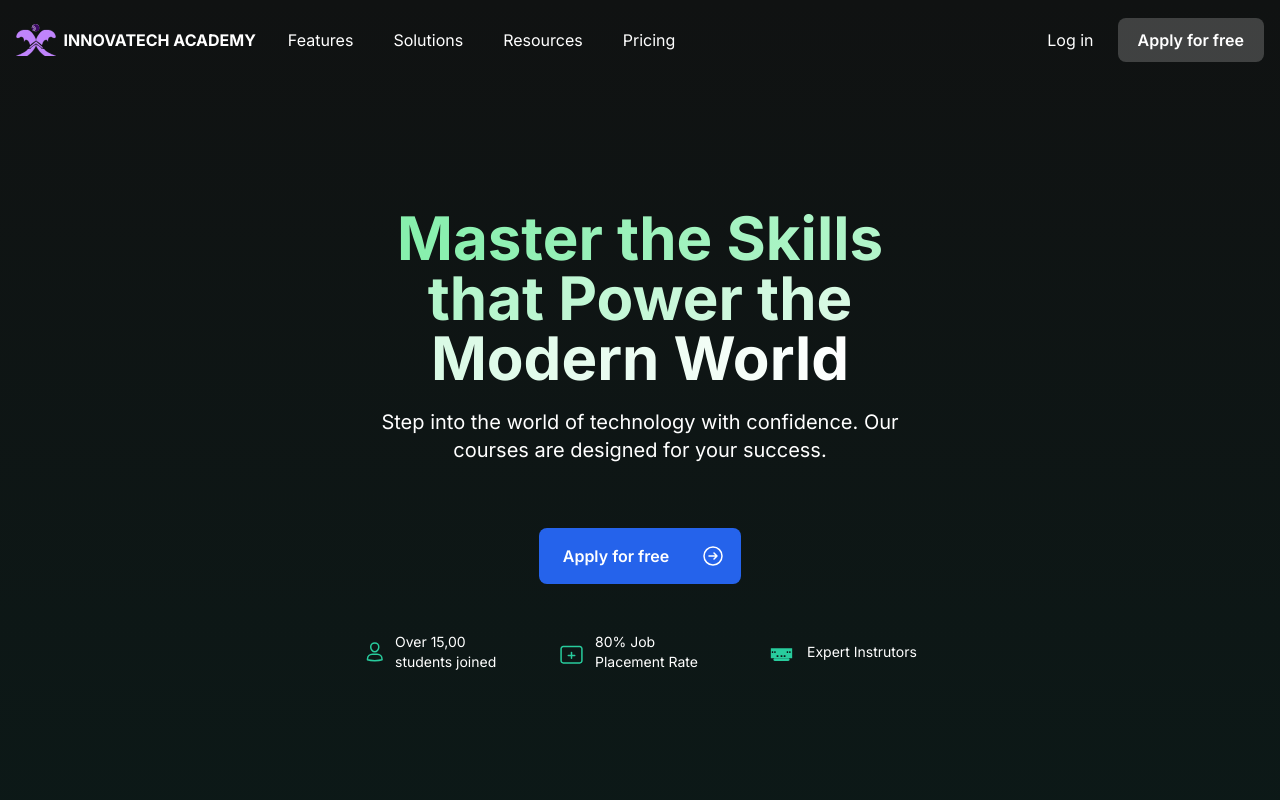
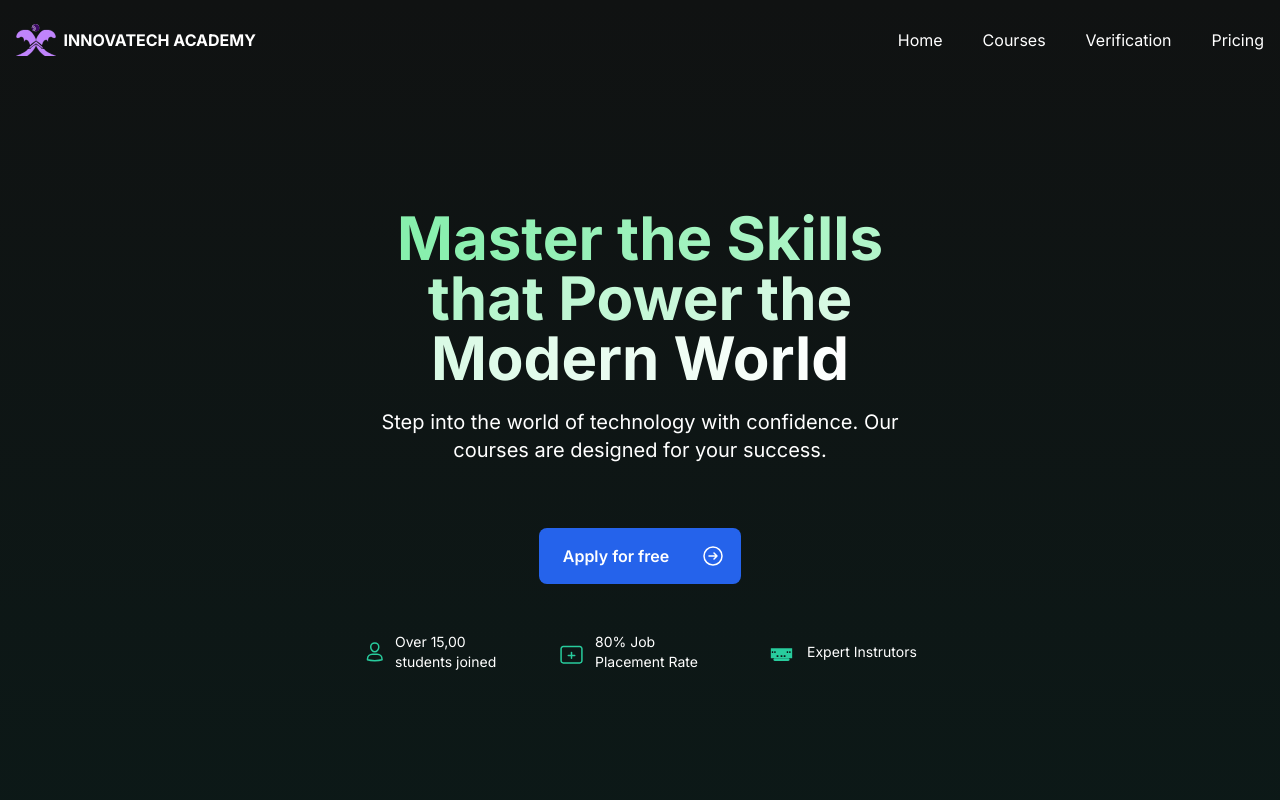
Before and after one commit to asfand687/innovatech-academy, a Next.js app: page / in a window 1280 px wide. Shown: the top 800 px of the page. Built offline with nearby package versions, Linux system fonts and the light colour scheme.

Commit message:
feat: updated navbar

```diff
--- a/app/(components)/Navbar.tsx
+++ b/app/(components)/Navbar.tsx
@@ -25,28 +25,16 @@ const Navbar = () => {
 
           <div className="hidden lg:flex lg:items-center lg:justify-center lg:space-x-10">
             <Link href="#" title="" legacyBehavior>
-              <a className="text-base text-white transition-all duration-200 hover:text-opacity-80">Features</a>
+              <a className="text-base text-white transition-all duration-200 hover:text-opacity-80">Home</a>
             </Link>
             <Link href="#" title="" legacyBehavior>
-              <a className="text-base text-white transition-all duration-200 hover:text-opacity-80">Solutions</a>
+              <a className="text-base text-white transition-all duration-200 hover:text-opacity-80">Courses</a>
             </Link>
-            <Link href="#" title="" legacyBehavior>
-              <a className="text-base text-white transition-all duration-200 hover:text-opacity-80">Resources</a>
+            <Link href="/verification" title="" legacyBehavior>
+              <a className="text-base text-white transition-all duration-200 hover:text-opacity-80">Verification</a>
             </Link>
             <Link href="#" title="" legacyBehavior>
               <a className="text-base text-white transition-all duration-200 hover:text-opacity-80">Pricing</a>
-            </Link>
-          </div>
-
-          <div className="lg:flex lg:items-center lg:justify-end lg:space-x-6 sm:ml-auto">
-            <Link href="#" title="" legacyBehavior>
-              <a className="hidden text-base text-white transition-all duration-200 lg:inline-flex hover:text-opacity-80">Log in</a>
-            </Link>
-
-            <Link href="#" title="" legacyBehavior>
-              <a className="inline-flex items-center justify-center px-3 sm:px-5 py-2.5 text-sm sm:text-base font-semibold transition-all duration-200 text-white bg-white/20 hover:bg-white/40 focus:bg-white/40 rounded-lg" role="button">
-                Apply for free
-              </a>
             </Link>
           </div>
 
```
